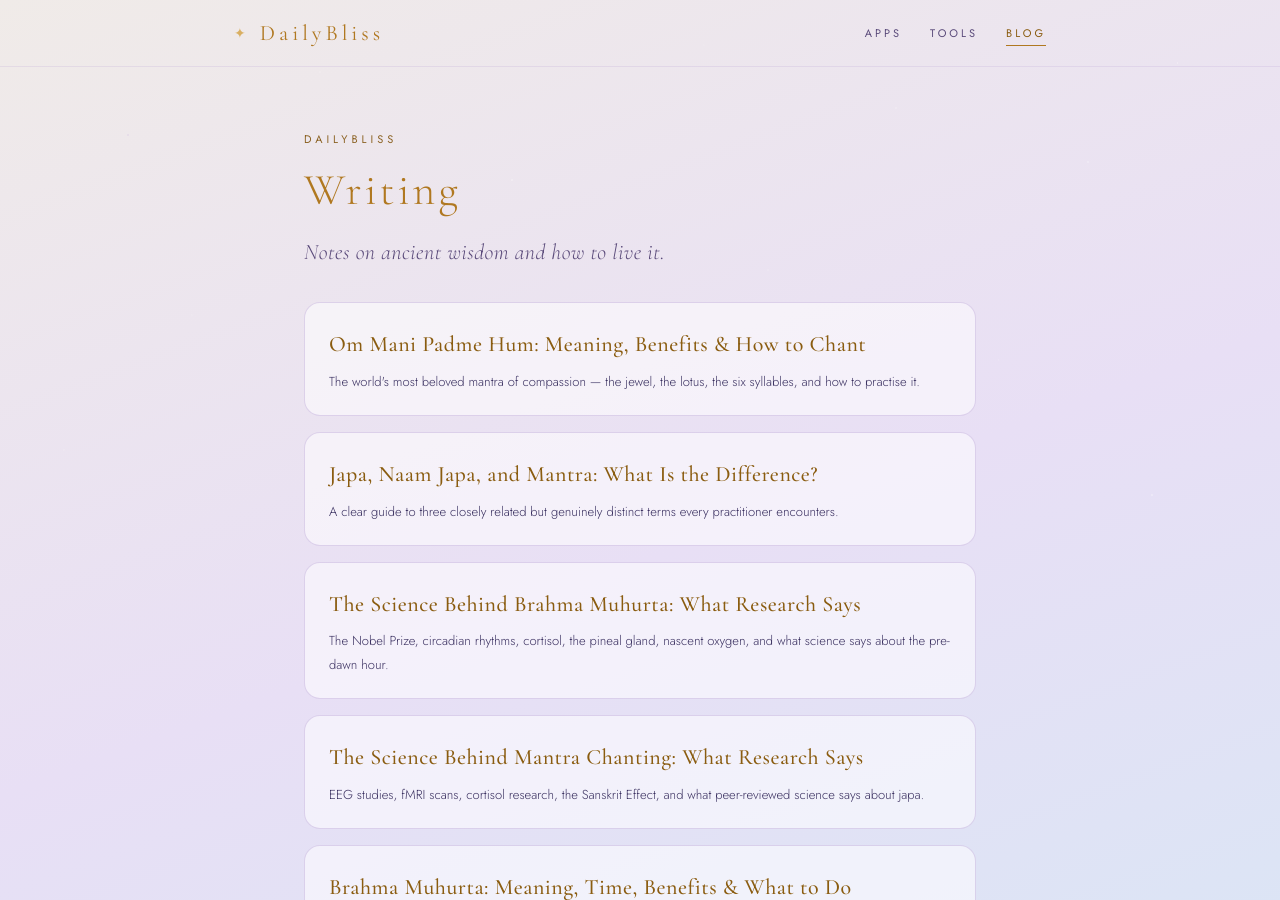
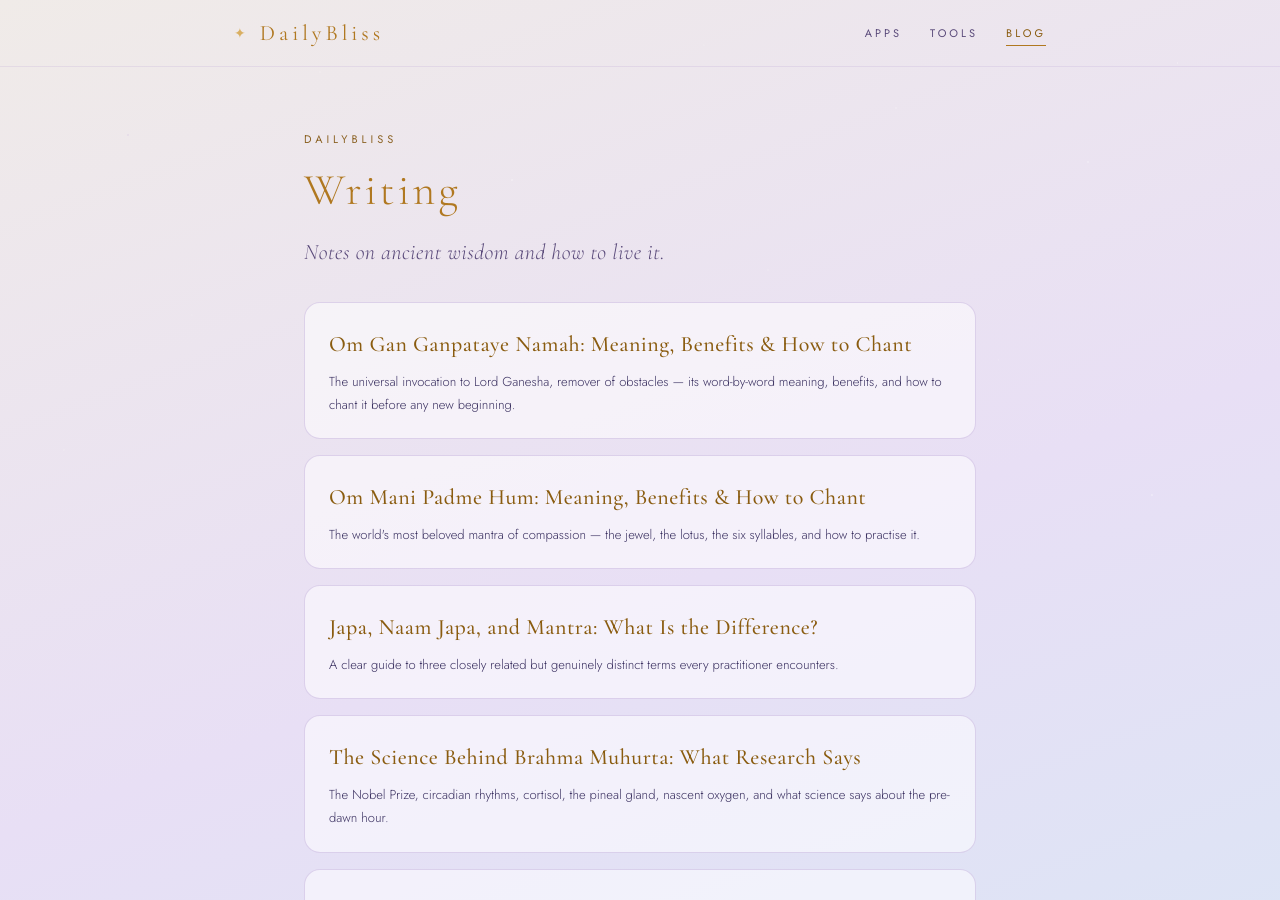
Before and after one commit to dailybliss/dailybliss.github.io, a Jekyll site: the page built from blog/index.html, in a window 1280 px wide and 900 px high. Built offline with Jekyll 4.4.1, drawn with Linux system fonts in a browser that asks for light colours.

Commit message:
Update index.html

```diff
--- a/blog/index.html
+++ b/blog/index.html
@@ -12,6 +12,12 @@ description: Notes on spiritual practice, ancient wisdom, and modern living.
   </p>
 
   <ul class="post-list">
+    <li>
+      <a href="{{ '/blog/om-gan-ganpataye-namah/' | relative_url }}">
+        <h3>Om Gan Ganpataye Namah: Meaning, Benefits &amp; How to Chant</h3>
+        <p>The universal invocation to Lord Ganesha, remover of obstacles — its word-by-word meaning, benefits, and how to chant it before any new beginning.</p>
+      </a>
+    </li>
     <li>
       <a href="{{ '/blog/om-mani-padme-hum/' | relative_url }}">
         <h3>Om Mani Padme Hum: Meaning, Benefits &amp; How to Chant</h3>
```
